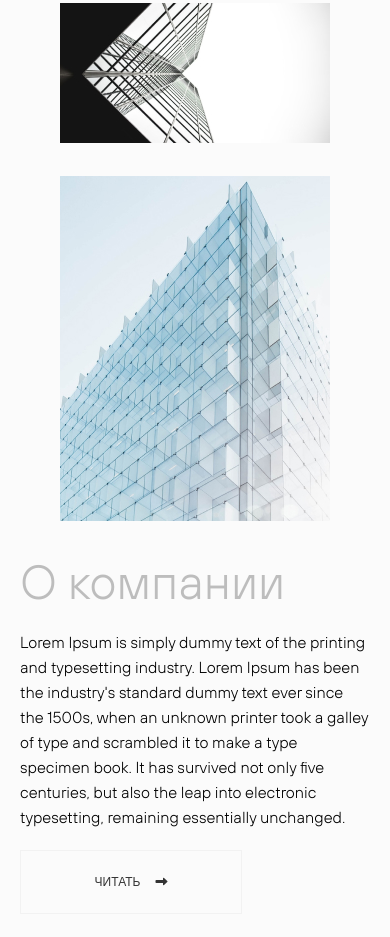
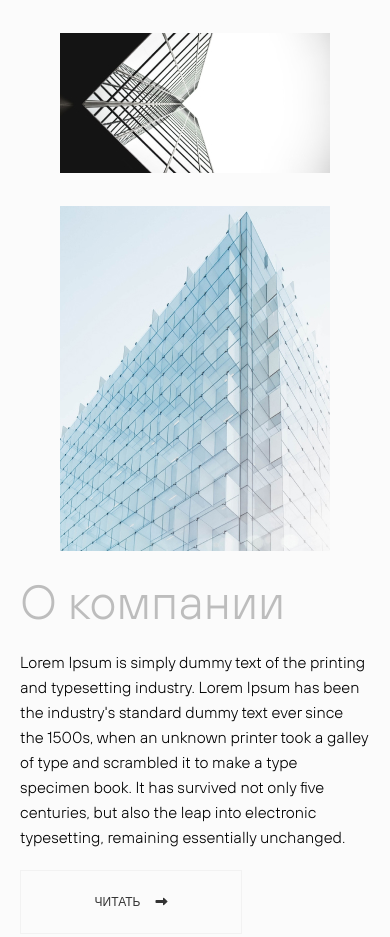
Before and after one commit to tatyana-lisnichuk/test-task-digital-project, a website: page #src/index.html in a window 390 px wide. Shown: the part 1250-2187 px from the top of the page. Drawn offline with nearby package versions, Linux system fonts and the light colour scheme; files that its build step writes are made by us from their sources; a web font is replaced by a local one.

Commit message:
fix: update styles in about.scss

```diff
--- a/#src/_about.html
+++ b/#src/_about.html
@@ -14,7 +14,7 @@
       </div>
       <main class="right-side__main">
         <h2 class="h2">О компании</h2>
-        <p class="right-side__main_text">Lorem Ipsum is simply dummy text of the printing and typesetting industry. Lorem Ipsum has been the industry's standard dummy text ever since the 1500s, when an unknown printer took a galley of type and scrambled it to make a type specimen book. It has survived not only five centuries, but also the leap into electronic typesetting, remaining essentially unchanged.</p>
+        <p class="right-side__main-text">Lorem Ipsum is simply dummy text of the printing and typesetting industry. Lorem Ipsum has been the industry's standard dummy text ever since the 1500s, when an unknown printer took a galley of type and scrambled it to make a type specimen book. It has survived not only five centuries, but also the leap into electronic typesetting, remaining essentially unchanged.</p>
         <button class="button">Читать<i class="fas fa-long-arrow-alt-right"></i></button>
       </main>
     </div>
--- a/#src/scss/about.scss
+++ b/#src/scss/about.scss
@@ -12,9 +12,7 @@
       max-width: 270px;
       width: 100%;
       &-img img {
-        width: 100%;
-        height: 100%;
-        object-fit: cover;
+        @extend %imgcoverstyle;
       }
       &-top {
         margin-bottom: 30px;
@@ -28,25 +26,24 @@
     }
   .right-side {
     display: flex;
-    // padding: 30px 0px;
+    padding: 30px 70px 30px 0px;
     .h2 {
-      margin-top: 30px;
+      margin-bottom: 20px;
     }
     &__img-wrap {
-      margin-top: 60px;
+      margin-top: 30px;
       max-width: 270px;
       min-height: 345px;
-      &-img img{
-        width: 100%;
-        height: 100%;
+      &-img {
+        @extend %imgcoverstyle;
       }
     }
     &__main {
       margin-left: 30px;
-      &_text {
+      &-text {
       font-weight: 300;
       line-height: 25px;
-      margin: 20px 0px;
+      margin-bottom: 20px;
       }
       .button {
         background-color: $white;
@@ -64,9 +61,6 @@
     &__left-side {
       padding-left: 50px;
     }
-      .right-side {
-        // margin-left: 30px;
-      }
   }
 }
 
@@ -74,6 +68,7 @@
   .about {
     .right-side {
       margin-left: 30px;
+      padding: 30px 30px 30px 0px;
     }
     &__left-side {
       padding-left: 0px;
@@ -81,11 +76,20 @@
   }
 }
 @media (max-width: 992px) {
+  .about {
+    .right-side {
+      margin-left: 30px;
+      padding: 30px 20px 20px 0px;
+    }
+    &__left-side {
+      padding-left: 0px;
+    }
+  }
 }
 @media (max-width: 892px) {
   .about {
     position: relative;
-    padding-bottom: 330px;
+    padding-bottom: 380px;
     width: 100%;
     &__left-side {
       max-width: 50%;
@@ -103,18 +107,11 @@
         max-width: 100%;
         width: 100%;
       }
-      &-img {
-        width: 100%;
-        height: 100%;
-        object-fit: cover;
-      }
       &__main {
-        padding-right: 20px;
-        padding-bottom: 20px;
         position: absolute;
-        left: 0;
-        bottom: 0;
-        max-width: 550px;
+        left: 20%;
+        bottom: 0px;
+        max-width: 450px;
         .button {
           background-color: $aboutbcg;
           border: 1px solid $sliderbtnbord;
@@ -123,16 +120,17 @@
     }
   }
 }
-@media (max-width: 767px) {
-}
 @media (max-width: 610px) {
   .about {
     padding: 30px 0px;
     .container {
       flex-direction: column;
+      padding-top: 30px;
+      padding-bottom: 30px;
     }
     .right-side {
       max-width:initial;
+      padding-right: 0px;
       text-align: center;
       width: 100%;
       margin-left: 0px;
@@ -142,8 +140,8 @@
       &__main {
         position: inherit;
         text-align: initial;
-        margin-left: 0px;
-        padding-right: 0px;
+        margin-left: 30px;
+        margin-top: 20px;
       }
     }
      &__left-side {
@@ -159,9 +157,11 @@
 }
 
 @media (max-width: 576px) {
-
+  .about{
+    .right-side {
+      &__main {
+        margin-left: 0px;
       }
-
-@media (max-width: 320px) {
-
     }
+  }
+}
--- a/#src/scss/variables.scss
+++ b/#src/scss/variables.scss
@@ -91,3 +91,8 @@ $sliderbtnbord: #f2f2f2;
   color: $gray1;
   background: $white;
 }
+%imgcoverstyle {
+  width: 100%;
+  height: 100%;
+  object-fit: cover;
+}
```
Lines whose indentation alone changed are shown as unchanged.
